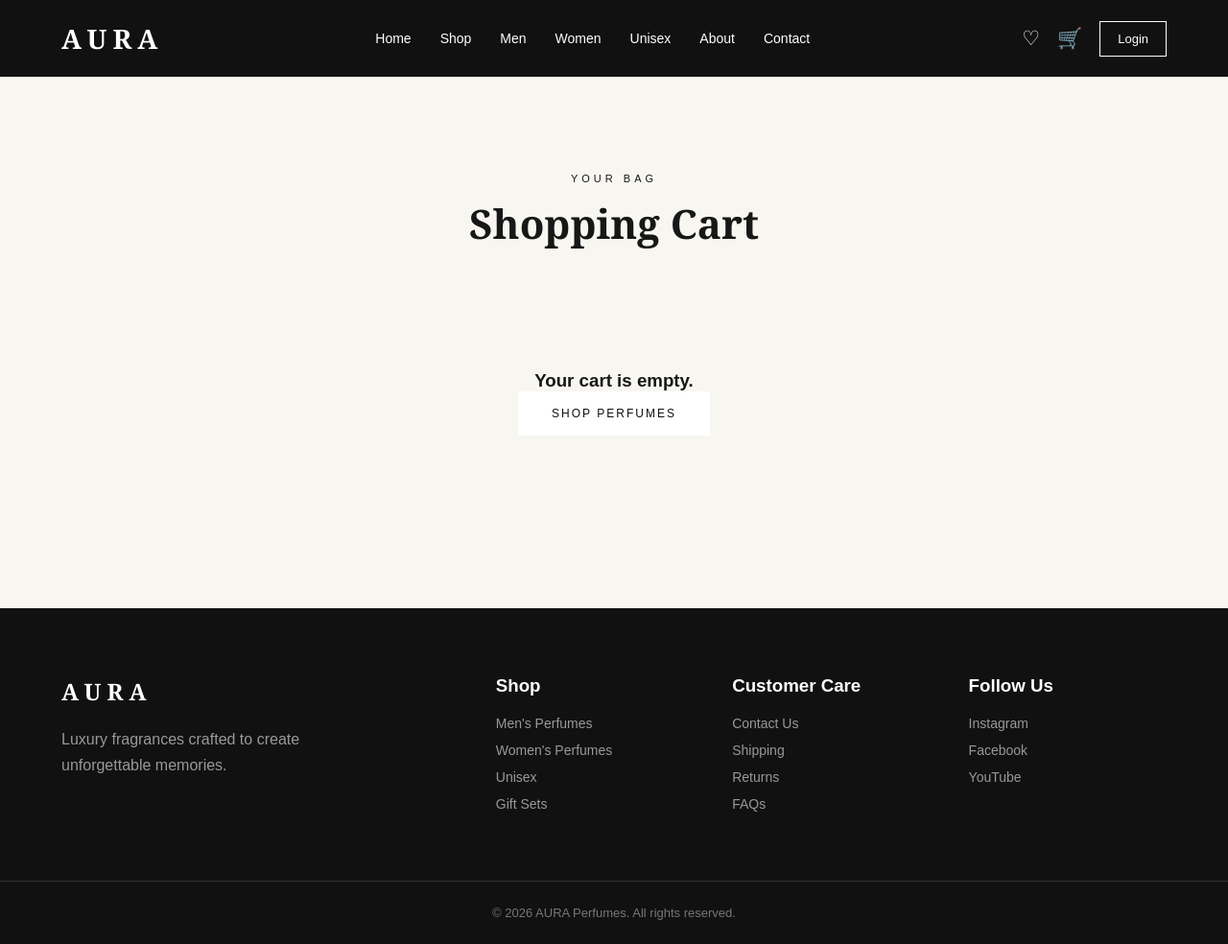
After one commit to ErShubham4u/AURA, a Django app: page /cart/ in a window 1280 px wide. The commit adds this page. Shown: the whole page at 96% size. Run offline with Django 5.2, Linux system fonts and the light colour scheme.

Commit message:
Implement shopping cart

```diff
--- a/static/css/style.css
+++ b/static/css/style.css
@@ -1089,3 +1089,81 @@ input {
     }
 
 }
+
+/* =========================
+   CART
+========================= */
+
+.cart-section {
+    padding: 100px 0;
+}
+
+.cart-list {
+    margin-top: 50px;
+}
+
+.cart-item {
+    display: grid;
+    grid-template-columns: 120px 1fr auto;
+    gap: 25px;
+    align-items: center;
+    padding: 25px 0;
+    border-bottom: 1px solid #ddd;
+}
+
+.cart-image {
+    width: 120px;
+    height: 140px;
+    background: #f5f3ef;
+    overflow: hidden;
+}
+
+.cart-image img {
+    width: 100%;
+    height: 100%;
+    object-fit: cover;
+}
+
+.cart-info h3 {
+    margin: 8px 0;
+}
+
+.cart-info span {
+    color: #777;
+}
+
+.cart-price {
+    font-size: 20px;
+    font-weight: bold;
+}
+
+.cart-summary {
+    margin-top: 40px;
+    text-align: right;
+}
+
+.cart-summary h3 {
+    margin-bottom: 20px;
+}
+
+.empty-cart {
+    text-align: center;
+    padding: 80px 0;
+}
+
+@media (max-width: 600px) {
+
+    .cart-item {
+        grid-template-columns: 80px 1fr;
+    }
+
+    .cart-image {
+        width: 80px;
+        height: 100px;
+    }
+
+    .cart-price {
+        grid-column: 2;
+    }
+
+}
--- a/store/urls.py
+++ b/store/urls.py
@@ -8,4 +8,6 @@ urlpatterns = [
     path("women/", views.women_products, name="women"),
     path("unisex/", views.unisex_products, name="unisex"),
     path("product/<slug:slug>/", views.product_detail, name="product_detail"),
+    path("cart/", views.cart, name="cart"),
+    path("cart/add/<int:product_id>/", views.add_to_cart, name="add_to_cart"),
 ]
--- a/store/views.py
+++ b/store/views.py
@@ -1,4 +1,4 @@
-from django.shortcuts import render
+from django.shortcuts import render, redirect, get_object_or_404
 from .models import Product
 
 
@@ -51,12 +51,73 @@ def unisex_products(request):
         {"products": products, "category_name": "Unisex Perfumes"}
     )
 
+
 def product_detail(request, slug):
 
-    product = Product.objects.get(slug=slug)
+    product = get_object_or_404(
+        Product,
+        slug=slug
+    )
 
     return render(
         request,
         "store/product_detail.html",
         {"product": product}
     )
+
+
+def add_to_cart(request, product_id):
+
+    product = get_object_or_404(
+        Product,
+        id=product_id
+    )
+
+    cart = request.session.get("cart", {})
+
+    product_id = str(product_id)
+
+    if product_id in cart:
+        cart[product_id] += 1
+    else:
+        cart[product_id] = 1
+
+    request.session["cart"] = cart
+    request.session.modified = True
+
+    return redirect("cart")
+
+
+def cart(request):
+
+    cart_data = request.session.get("cart", {})
+
+    cart_items = []
+    total = 0
+
+    for product_id, quantity in cart_data.items():
+
+        product = get_object_or_404(
+            Product,
+            id=product_id
+        )
+
+        item_total = product.discount_price or product.price
+        item_total = item_total * quantity
+
+        total += item_total
+
+        cart_items.append({
+            "product": product,
+            "quantity": quantity,
+            "item_total": item_total,
+        })
+
+    return render(
+        request,
+        "store/cart.html",
+        {
+            "cart_items": cart_items,
+            "total": total,
+        }
+    )
--- a/templates/store/base.html
+++ b/templates/store/base.html
@@ -29,7 +29,7 @@
 
         <div class="nav-actions">
           <a href="#" class="nav-icon">♡</a>
-          <a href="#" class="nav-icon">🛒</a>
+          <a href="{% url 'cart' %}" class="nav-icon">🛒</a>
           <a href="#" class="login-btn">Login</a>
         </div>
       </div>
--- /dev/null
+++ b/templates/store/cart.html
@@ -0,0 +1,99 @@
+{% extends "store/base.html" %}
+
+{% block title %}
+Shopping Cart — AURA
+{% endblock %}
+
+{% block content %}
+
+<section class="cart-section">
+
+    <div class="container">
+
+        <div class="section-title">
+            <p>YOUR BAG</p>
+            <h2>Shopping Cart</h2>
+        </div>
+
+        {% if cart_items %}
+
+            <div class="cart-list">
+
+                {% for item in cart_items %}
+
+                <div class="cart-item">
+
+                    <div class="cart-image">
+
+                        {% if item.product.image %}
+                            <img
+                                src="{{ item.product.image.url }}"
+                                alt="{{ item.product.name }}"
+                            >
+                        {% else %}
+                            <div class="perfume-bottle">
+                                AURA
+                            </div>
+                        {% endif %}
+
+                    </div>
+
+                    <div class="cart-info">
+
+                        <p>
+                            {{ item.product.get_category_display }}
+                        </p>
+
+                        <h3>
+                            {{ item.product.name }}
+                        </h3>
+
+                        <span>
+                            Quantity: {{ item.quantity }}
+                        </span>
+
+                    </div>
+
+                    <div class="cart-price">
+
+                        ₹{{ item.item_total }}
+
+                    </div>
+
+                </div>
+
+                {% endfor %}
+
+            </div>
+
+            <div class="cart-summary">
+
+                <h3>
+                    Total: ₹{{ total }}
+                </h3>
+
+                <button class="btn">
+                    PROCEED TO CHECKOUT
+                </button>
+
+            </div>
+
+        {% else %}
+
+            <div class="empty-cart">
+
+                <h3>Your cart is empty.</h3>
+
+                <a href="{% url 'shop' %}" class="btn">
+                    SHOP PERFUMES
+                </a>
+
+            </div>
+
+        {% endif %}
+
+    </div>
+
+</section>
+
+{% endblock %}
--- a/templates/store/product_detail.html
+++ b/templates/store/product_detail.html
@@ -100,9 +100,11 @@
             <!-- ADD TO CART -->
             {% if product.stock > 0 %}
 
-                <button type="button" class="add-cart-btn">
+                <a href="{% url 'add_to_cart' product.id %}"  class="add-cart-btn">
                     ADD TO CART
-                </button>
+                </a>
+
+
 
             {% else %}
 
```
Also changed, not shown: db.sqlite3.
